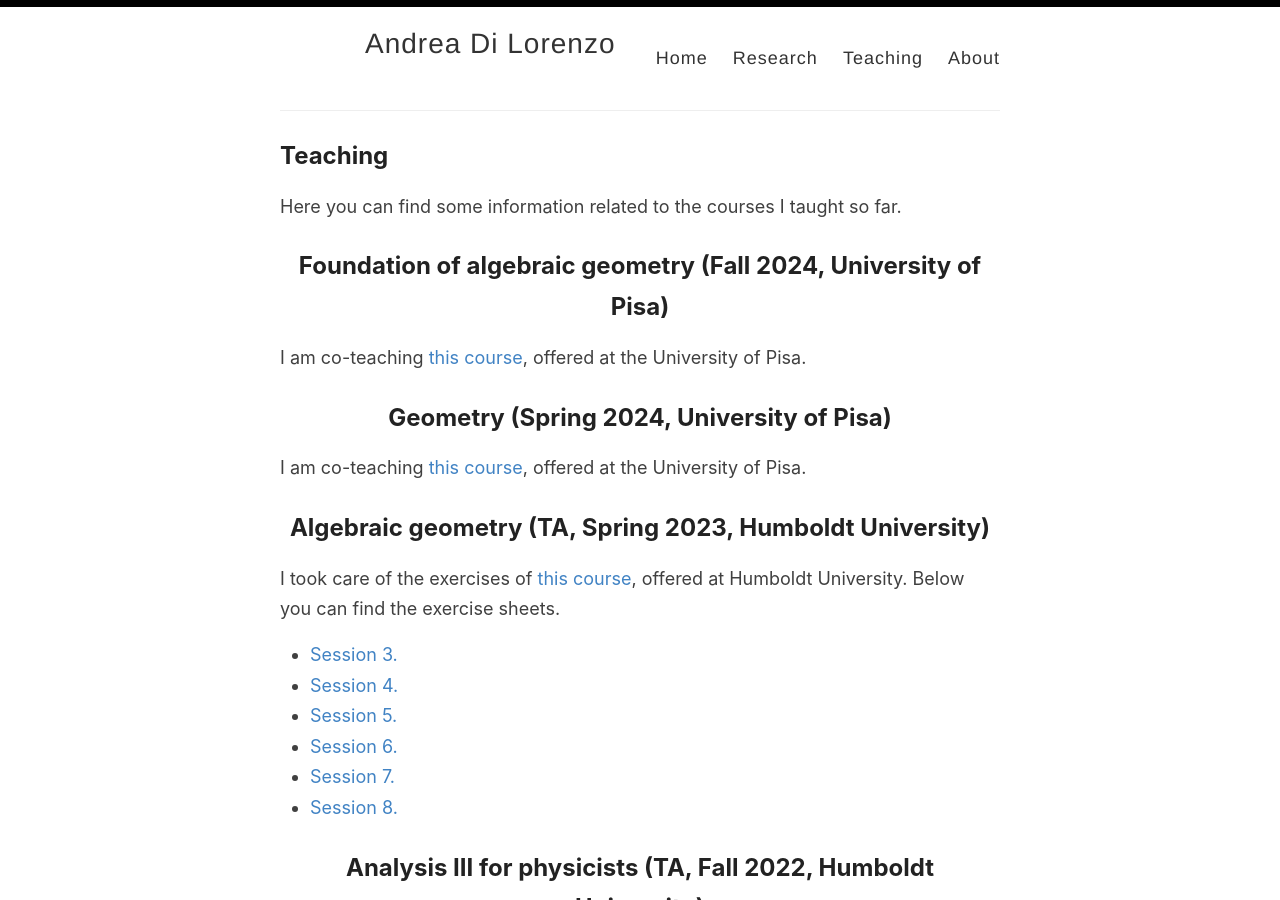
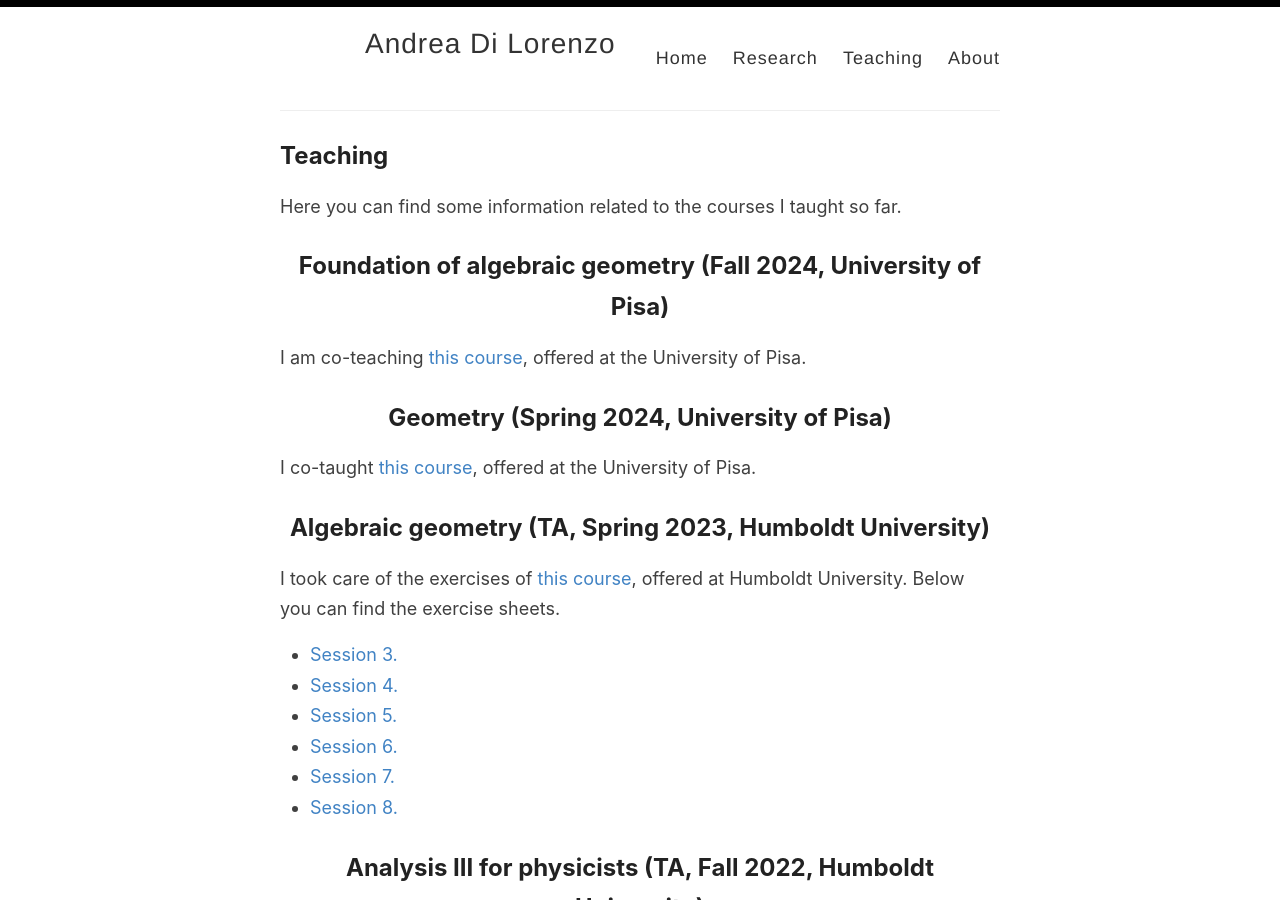
Before and after one commit to anddil/anddil.github.io, a Jekyll site: the page built from _pages/teaching.md, in a window 1280 px wide and 900 px high. Built offline with Jekyll 4.4.1, drawn with Linux system fonts in a browser that asks for light colours.

Commit message:
Update teaching.md

```diff
--- a/_pages/teaching.md
+++ b/_pages/teaching.md
@@ -7,7 +7,7 @@ Here you can find some information related to the courses I taught so far.
 ## Foundation of algebraic geometry (Fall 2024, University of Pisa)
 I am co-teaching [this course](https://unimap.unipi.it/registri/dettregistriNEW.php?re=11064618::::&ri=062064), offered at the University of Pisa.
 ## Geometry (Spring 2024, University of Pisa)
-I am co-teaching [this course](https://unimap.unipi.it/registri/dettregistriNEW.php?re=10336398::::&ri=062064), offered at the University of Pisa.
+I co-taught [this course](https://unimap.unipi.it/registri/dettregistriNEW.php?re=10336398::::&ri=062064), offered at the University of Pisa.
 ## Algebraic geometry (TA, Spring 2023, Humboldt University)
 
 I took care of the exercises of [this course](http://www-irm.mathematik.hu-berlin.de/~farkas/teaching/alggeom23/index.html), offered at Humboldt University. Below you can find the exercise sheets.
```
